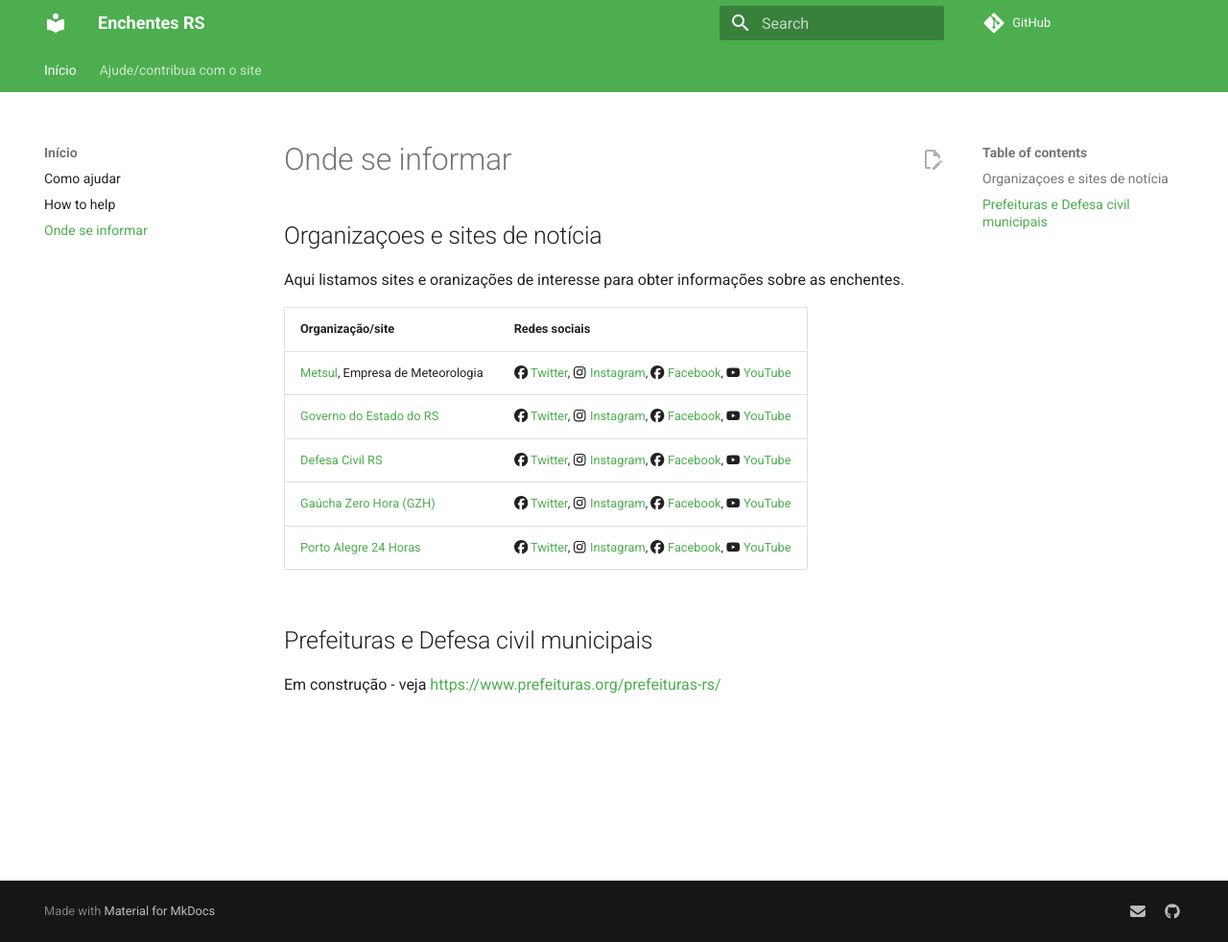
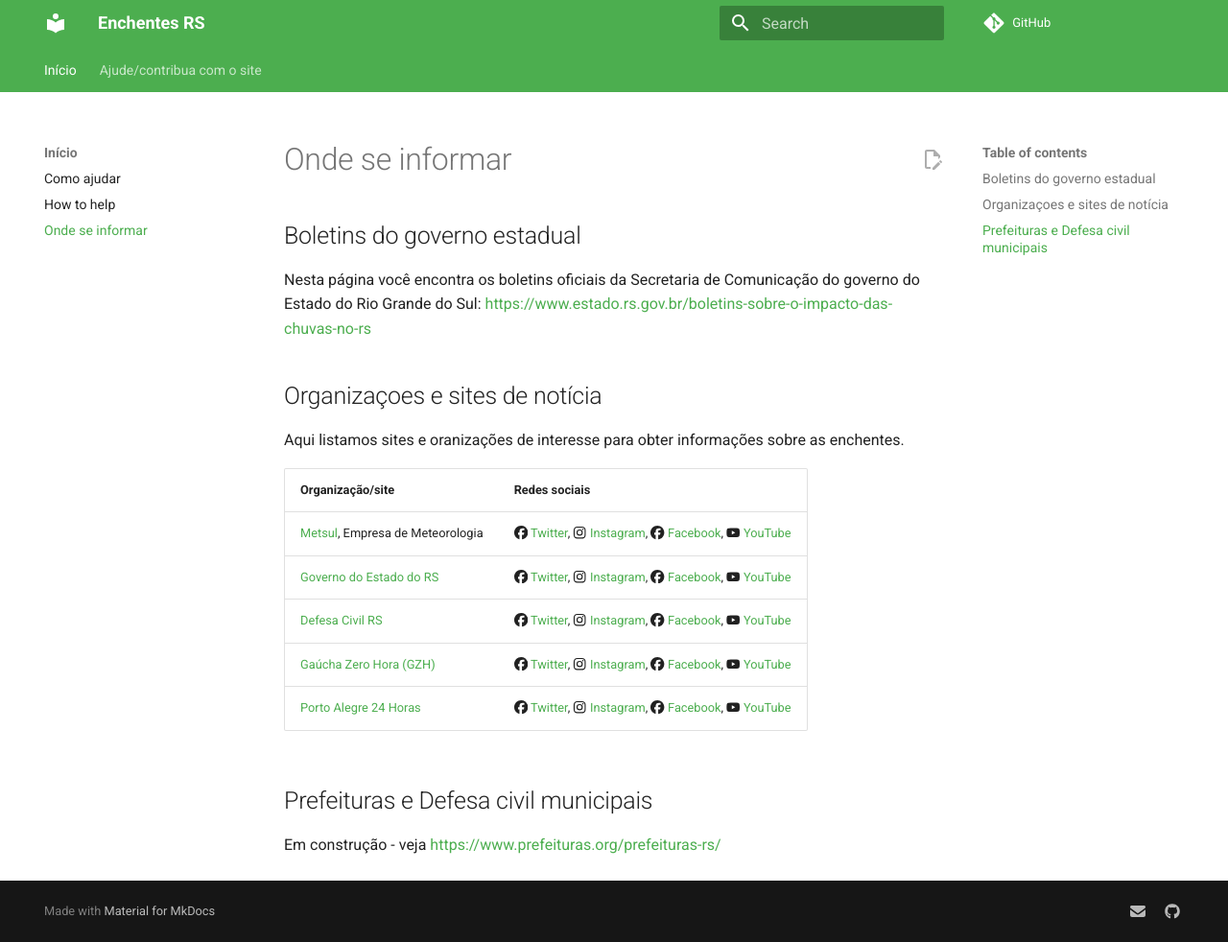
Before and after one commit to enchentesrs/enchentesrs.github.io, an MkDocs documentation site: the page built from docs/onde-se-informar.md, in a window 1280 px wide and 982 px high. Shown: the whole window at 96% size. Built offline with MkDocs 1.6.1 and Material for MkDocs 9.7.7, drawn with Linux system fonts in a browser that asks for light colours; comment, search, counter and statistics services are not loaded.

Commit message:
Boletins do governo estadual

```diff
--- a/docs/onde-se-informar.md
+++ b/docs/onde-se-informar.md
@@ -1,4 +1,8 @@
 # Onde se informar
+
+## Boletins do governo estadual
+
+Nesta página você encontra os boletins oficiais da Secretaria de Comunicação do governo do Estado do Rio Grande do Sul: <https://www.estado.rs.gov.br/boletins-sobre-o-impacto-das-chuvas-no-rs>
 
 ## Organizaçoes e sites de notícia
 
```
